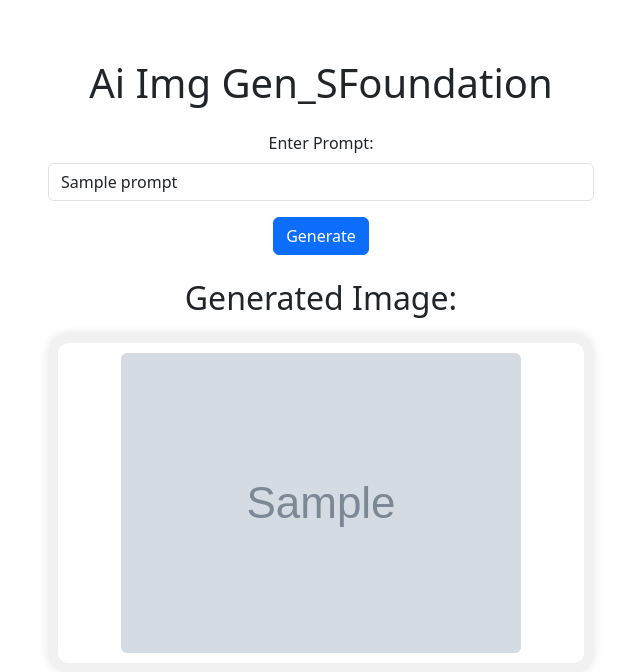
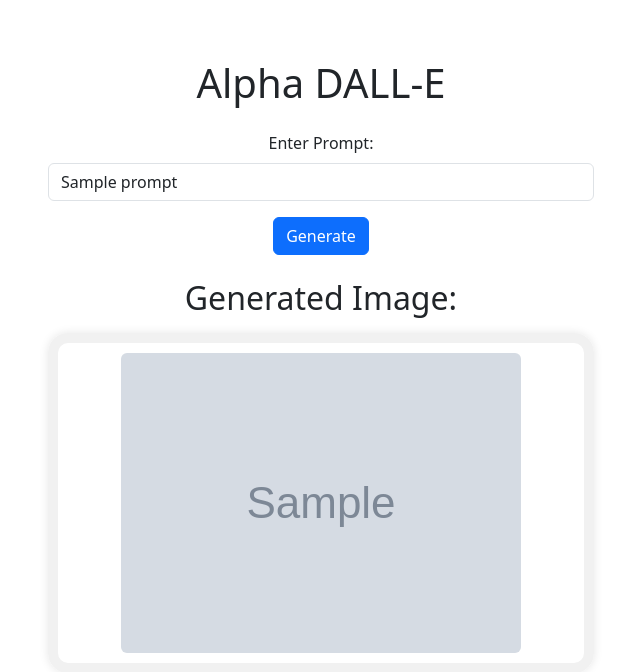
Before and after one commit to DCI-P23-E03/AI_OOP_project_Alpha, a Flask app: template templates/index.html in a window 1280 px wide. Shown: the top 672 px of the page, without its empty margins (319-959 px from the left). Run offline with Flask 3, Linux system fonts and the light colour scheme; the template is opened without the code that fills it: most values are stand-ins (such as "Sample title", 1, 10 or a date in 2020); grey boxes marked "Sample" are stand-in pictures.

Commit message:
Small change to index.html

```diff
--- a/templates/index.html
+++ b/templates/index.html
@@ -1,7 +1,7 @@
 <!DOCTYPE html>
 <html>
 <head>
-    <title>Ai Img Gen_SFoundation</title>
+    <title>Alpha DALL-E</title>
     <!-- Include Bootstrap CSS -->
     <link href="https://cdn.jsdelivr.net/npm/bootstrap@5.3.0/dist/css/bootstrap.min.css" rel="stylesheet">
     <style>
@@ -39,7 +39,7 @@
 <body>
     <div class="page-wrapper"> <!-- Add wrapper around the entire content -->
         <div class="container mt-5">
-            <h1 class="mb-4">Ai Img Gen_SFoundation</h1>
+            <h1 class="mb-4">Alpha DALL-E</h1>
 
             <div class="row justify-content-center">
                 <div class="col-md-6 text-center">
```
